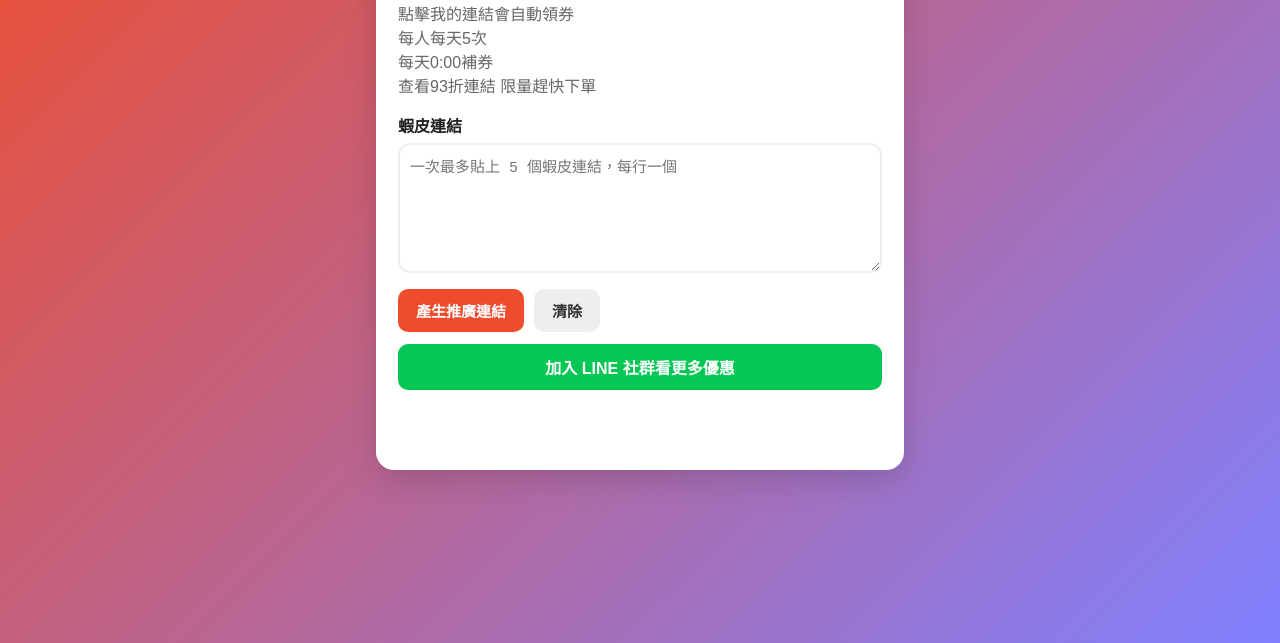
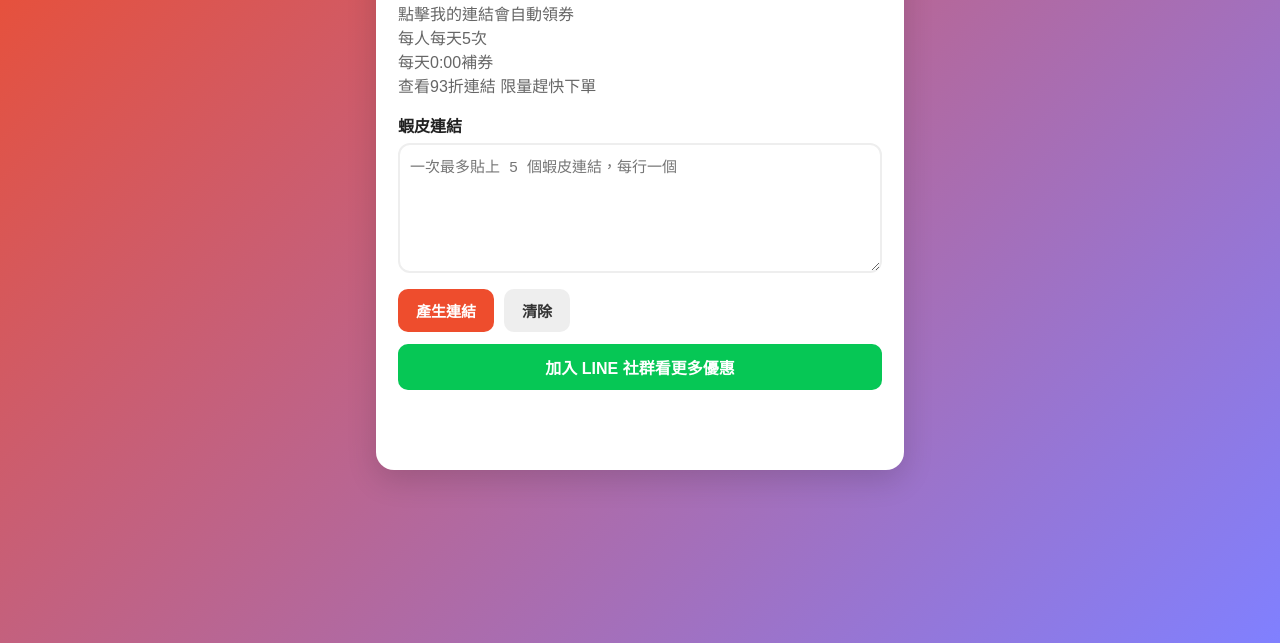
Before and after one commit to eeshoptw/converter, a plain HTML site: page index.html in a window 1280 px wide. Shown: the part 157-800 px from the top of the page. Drawn offline with Linux system fonts and the light colour scheme.

Commit message:
更新外觀 index.html

```diff
--- a/index.html
+++ b/index.html
@@ -9,7 +9,7 @@
 查看93折連結 限量趕快下單</p>
 <label for="urlInput">蝦皮連結</label>
 <textarea id="urlInput" placeholder="一次最多貼上 5 個蝦皮連結，每行一個"></textarea>
-<div class="buttons"><button id="convertBtn">產生推廣連結</button><button id="clearBtn" class="secondary">清除</button></div>
+<div class="buttons"><button id="convertBtn">產生連結</button><button id="clearBtn" class="secondary">清除</button></div>
 <a class="line-btn" href="https://reurl.cc/90gV1x" target="_blank" rel="noopener noreferrer">加入 LINE 社群看更多優惠</a>
 <p id="status"></p><div id="resultArea" class="result-area"></div>
 </section></main><div id="toast">已複製</div><script src="app.js"></script></body></html>
```
